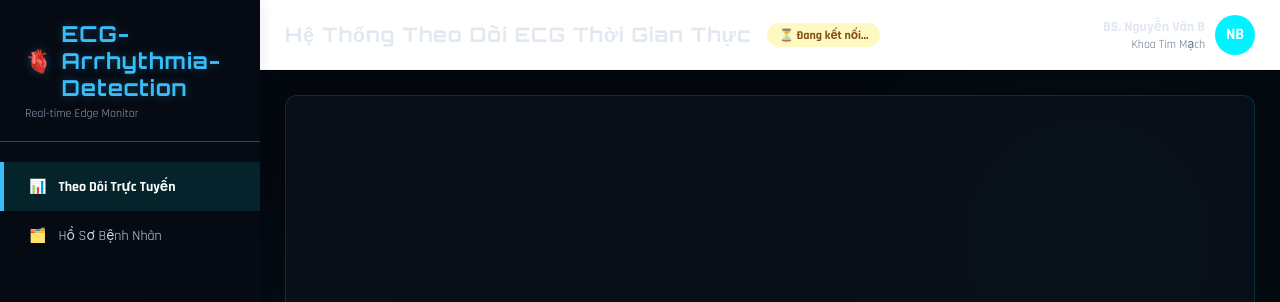
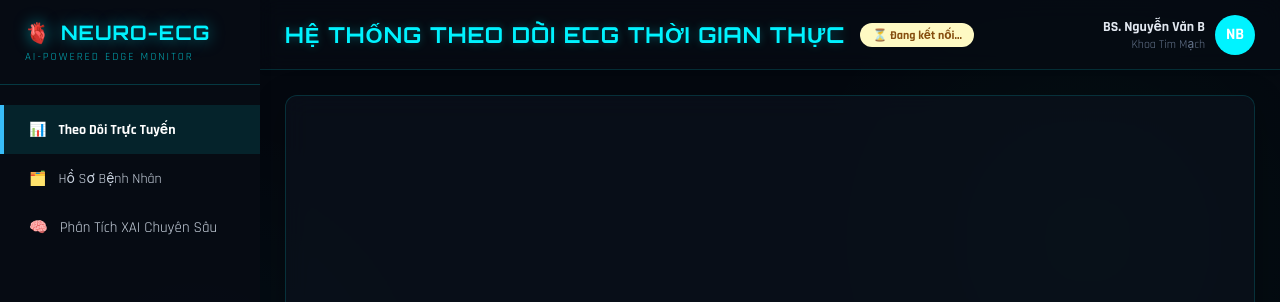
Before and after one commit to NamHaiIT2HUST/ECG-Arrhythmia-Detection, a React app in the folder frontend/: page / in a window 1280 px wide. Shown: the top 302 px of the page. Built offline with nearby package versions, Linux system fonts and the light colour scheme; no server answers; the HTML template or start-up script is replaced by a standard one.

Commit message:
feat: redesign UI dark mode and remove mock data

```diff
--- a/frontend/src/components/dashboard/EventLog.jsx
+++ b/frontend/src/components/dashboard/EventLog.jsx
@@ -29,7 +29,7 @@ const EventLog = ({ logs }) => {
                 <span style={{ fontWeight: '500' }}>⏱️ {log.time}</span>
                 <span style={{ color: 'var(--danger)', fontWeight: 'bold' }}>Biên độ: {log.value}</span>
               </div>
-              <div style={{ fontSize: '14px', fontWeight: 'bold', color: '#7f1d1d' }}>
+              <div style={{ fontSize: '14px', fontWeight: 'bold', color: '#ff4444', textShadow: '0 0 5px rgba(255,0,0,0.5)' }}>
                 🚨 {log.prediction}
               </div>
             </div>
--- a/frontend/src/components/dashboard/PatientInfo.jsx
+++ b/frontend/src/components/dashboard/PatientInfo.jsx
@@ -64,10 +64,10 @@ const PatientInfo = () => {
               name="name"
               value={patient.name}
               onChange={handleChange}
-              style={{ padding: '6px 10px', border: '1px solid var(--border-color)', borderRadius: '6px', fontSize: '14px', color: 'var(--text-main)', textAlign: 'right', outline: 'none', width: '60%' }}
+              style={{ padding: '6px 10px', backgroundColor: 'rgba(255,255,255,0.05)', border: '1px solid var(--border-color)', borderRadius: '6px', fontSize: '14px', color: 'var(--text-main)', textAlign: 'right', outline: 'none', width: '60%' }}
             />
           ) : (
-            <span style={{ fontWeight: 'bold', color: 'var(--text-main)' }}>{patient.name}</span>
+            <span style={{ fontWeight: 'bold', color: 'var(--primary)' }}>{patient.name}</span>
           )}
         </div>
 
@@ -78,7 +78,7 @@ const PatientInfo = () => {
               name="patientId"
               value={patient.patientId}
               onChange={handleChange}
-              style={{ padding: '6px 10px', border: '1px solid var(--border-color)', borderRadius: '6px', fontSize: '14px', color: 'var(--text-main)', textAlign: 'right', outline: 'none', width: '60%' }}
+              style={{ padding: '6px 10px', backgroundColor: 'rgba(255,255,255,0.05)', border: '1px solid var(--border-color)', borderRadius: '6px', fontSize: '14px', color: 'var(--text-main)', textAlign: 'right', outline: 'none', width: '60%' }}
             />
           ) : (
             <span style={{ fontWeight: 'bold', color: 'var(--text-main)' }}>{patient.patientId}</span>
@@ -93,13 +93,13 @@ const PatientInfo = () => {
                 name="age"
                 value={patient.age}
                 onChange={handleChange}
-                style={{ width: '45px', padding: '6px', border: '1px solid var(--border-color)', borderRadius: '6px', fontSize: '14px', color: 'var(--text-main)', textAlign: 'center', outline: 'none' }}
+                style={{ width: '45px', padding: '6px', backgroundColor: 'rgba(255,255,255,0.05)', border: '1px solid var(--border-color)', borderRadius: '6px', fontSize: '14px', color: 'var(--text-main)', textAlign: 'center', outline: 'none' }}
               />
               <input
                 name="gender"
                 value={patient.gender}
                 onChange={handleChange}
-                style={{ width: '70px', padding: '6px', border: '1px solid var(--border-color)', borderRadius: '6px', fontSize: '14px', color: 'var(--text-main)', textAlign: 'center', outline: 'none' }}
+                style={{ width: '70px', padding: '6px', backgroundColor: 'rgba(255,255,255,0.05)', border: '1px solid var(--border-color)', borderRadius: '6px', fontSize: '14px', color: 'var(--text-main)', textAlign: 'center', outline: 'none' }}
               />
             </div>
           ) : (
@@ -114,7 +114,7 @@ const PatientInfo = () => {
               name="room"
               value={patient.room}
               onChange={handleChange}
-              style={{ padding: '6px 10px', border: '1px solid var(--border-color)', borderRadius: '6px', fontSize: '14px', color: 'var(--text-main)', textAlign: 'right', outline: 'none', width: '60%' }}
+              style={{ padding: '6px 10px', backgroundColor: 'rgba(255,255,255,0.05)', border: '1px solid var(--border-color)', borderRadius: '6px', fontSize: '14px', color: 'var(--text-main)', textAlign: 'right', outline: 'none', width: '60%' }}
             />
           ) : (
             <span style={{ fontWeight: 'bold', color: 'var(--text-main)' }}>{patient.room}</span>
--- a/frontend/src/components/layout/Header.jsx
+++ b/frontend/src/components/layout/Header.jsx
@@ -24,7 +24,8 @@ const Header = ({ connectionStatus, latency }) => {
     <header style={{
       height: '70px',
       minHeight: '70px',
-      backgroundColor: '#ffffff',
+      backgroundColor: 'rgba(8, 12, 20, 0.6)',
+      backdropFilter: 'blur(10px)',
       borderBottom: '1px solid var(--border-color)',
       display: 'flex',
       alignItems: 'center',
@@ -34,7 +35,7 @@ const Header = ({ connectionStatus, latency }) => {
       boxShadow: '0 2px 10px rgba(0,0,0,0.02)'
     }}>
       <div style={{ display: 'flex', alignItems: 'center', gap: '15px' }}>
-        <h1 style={{ margin: 0, fontSize: '20px', color: 'var(--text-main)', fontWeight: 'bold' }}>Hệ Thống Theo Dõi ECG Thời Gian Thực</h1>
+        <h1 style={{ margin: 0, fontSize: '22px', color: 'var(--primary)', textShadow: '0 0 10px rgba(0, 243, 255, 0.3)' }}>HỆ THỐNG THEO DÕI ECG THỜI GIAN THỰC</h1>
         <span style={{
           padding: '4px 12px',
           backgroundColor: badgeBg,
--- a/frontend/src/components/layout/Sidebar.jsx
+++ b/frontend/src/components/layout/Sidebar.jsx
@@ -13,11 +13,11 @@ const Sidebar = () => {
       zIndex: 10,
       boxShadow: '4px 0 10px rgba(0,0,0,0.05)'
     }}>
-      <div style={{ padding: '0 25px 20px', borderBottom: '1px solid #334155', marginBottom: '20px' }}>
-        <h2 style={{ margin: 0, color: 'var(--accent)', fontSize: '22px', textShadow: '0 0 10px rgba(56,189,248,0.3)', display: 'flex', alignItems: 'center', gap: '8px' }}>
-          <span>🫀</span> ECG-Arrhythmia-Detection
+      <div style={{ padding: '0 25px 20px', borderBottom: '1px solid rgba(0, 243, 255, 0.2)', marginBottom: '20px' }}>
+        <h2 style={{ margin: 0, color: 'var(--primary)', fontSize: '20px', textShadow: '0 0 15px rgba(0, 243, 255, 0.5)', display: 'flex', alignItems: 'center', gap: '10px' }}>
+          <span>🫀</span> NEURO-ECG
         </h2>
-        <p style={{ margin: '5px 0 0', fontSize: '12px', color: '#94a3b8' }}>Real-time Edge Monitor</p>
+        <p style={{ margin: '5px 0 0', fontSize: '11px', color: 'var(--primary)', opacity: 0.7, letterSpacing: '2px' }}>AI-POWERED EDGE MONITOR</p>
       </div>
 
       <div style={{
@@ -66,6 +66,32 @@ const Sidebar = () => {
           alignItems: 'center',
           gap: '12px',
           cursor: 'pointer',
+          transition: 'all 0.3s ease',
+          borderLeft: '4px solid transparent',
+          fontSize: '15px',
+          color: '#cbd5e1'
+        }}
+        onMouseEnter={(e) => {
+          e.currentTarget.style.backgroundColor = 'var(--sidebar-active)';
+          e.currentTarget.style.color = 'var(--primary)';
+          e.currentTarget.style.textShadow = '0 0 8px var(--primary)';
+        }}
+        onMouseLeave={(e) => {
+          e.currentTarget.style.backgroundColor = 'transparent';
+          e.currentTarget.style.color = '#cbd5e1';
+          e.currentTarget.style.textShadow = 'none';
+        }}
+      >
+        <span>🧠</span> Phân Tích XAI Chuyên Sâu
+      </div>
+
+      <div
+        style={{
+          padding: '15px 25px',
+          display: 'flex',
+          alignItems: 'center',
+          gap: '12px',
+          cursor: 'pointer',
           transition: 'all 0.2s ease',
           borderLeft: '4px solid transparent',
           fontSize: '14px',
--- a/frontend/src/pages/DashboardPage.jsx
+++ b/frontend/src/pages/DashboardPage.jsx
@@ -28,30 +28,7 @@ const DashboardPage = () => {
 
   useEffect(() => {
     let ws = null;
-    let fallbackInterval = null;
     let reconnectTimeout = null;
-    let hasConnectedOnce = false;
-
-    const startFallback = () => {
-      if (fallbackInterval) return;
-      console.log("Khởi động dữ liệu mô phỏng Fallback.");
-      fallbackInterval = setInterval(() => {
-        const chunk = [];
-        for(let i=0; i<10; i++) {
-          const isHeartbeat = (pointCounterRef.current % 40) === 10;
-          let val = Math.random() * 0.1 - 0.05;
-          if(isHeartbeat) val = 1.5;
-          chunk.push(val);
-          pointCounterRef.current++;
-        }
-
-        const isPVC = Math.random() > 0.95;
-        const pred = isPVC ? "CẢNH BÁO: NHỊP THẤT (V)" : "BÌNH THƯỜNG";
-        const lat = Math.floor(Math.random() * 5) + 1;
-
-        handleNewData({ chunk, prediction: pred, latency_ms: lat, heatmap: isPVC ? Array(187).fill(0.8) : null });
-      }, 1000/36); // ~27ms
-    };
 
     const handleNewData = (data) => {
       const { chunk, prediction, latency_ms, heatmap } = data;
@@ -103,11 +80,6 @@ const DashboardPage = () => {
       ws.onopen = () => {
         setConnectionStatus('Đã kết nối');
         setIsInitialLoading(false);
-        hasConnectedOnce = true;
-        if (fallbackInterval) {
-          clearInterval(fallbackInterval);
-          fallbackInterval = null;
-        }
       };
 
       ws.onmessage = (event) => {
@@ -121,13 +93,7 @@ const DashboardPage = () => {
 
       ws.onclose = () => {
         setConnectionStatus('Đang kết nối lại...');
-        if (hasConnectedOnce) {
-          startFallback();
-        } else {
-          // Lần đầu vào mà sập thì chạy fallback luôn
-          setIsInitialLoading(false);
-          startFallback();
-        }
+        setIsInitialLoading(false);
         reconnectTimeout = setTimeout(connect, 3000);
       };
 
@@ -141,7 +107,6 @@ const DashboardPage = () => {
 
     return () => {
       if (ws) ws.close();
-      if (fallbackInterval) clearInterval(fallbackInterval);
       if (reconnectTimeout) clearTimeout(reconnectTimeout);
     };
   }, []);
```
